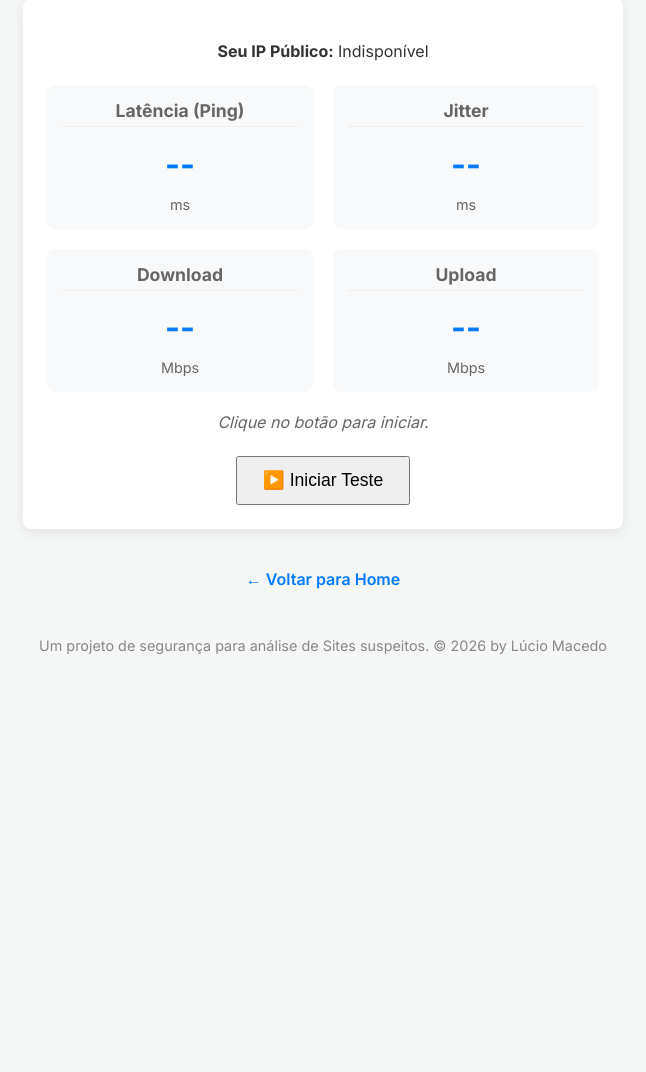
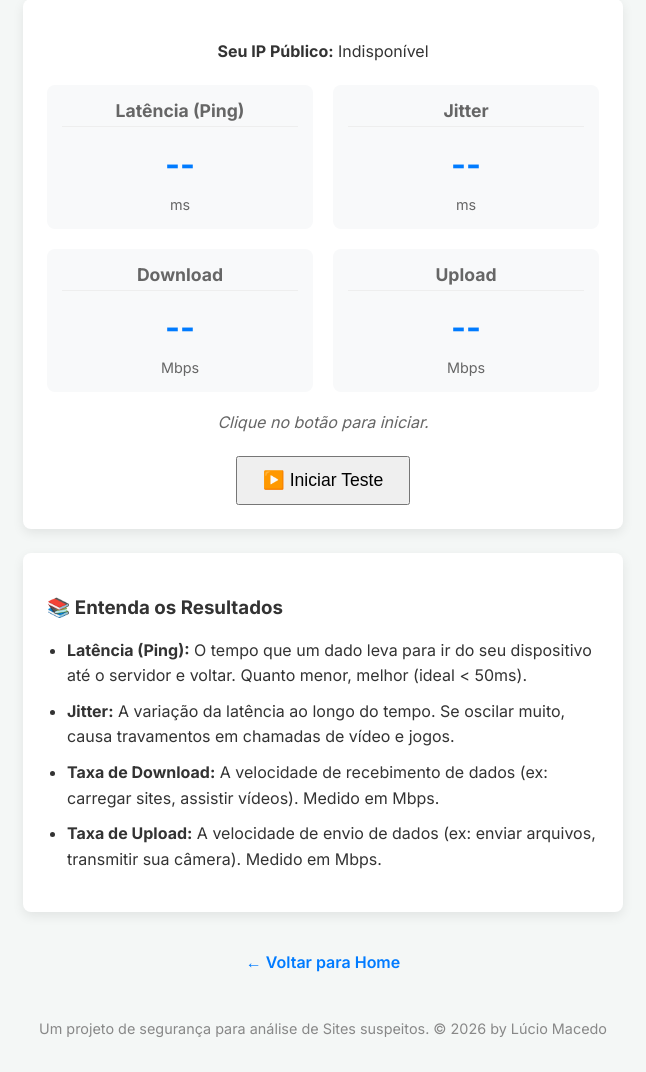
Before and after one commit to Luciomo/ConnectionsTest, a Flask app: page /connection in a window 1280 px wide. Shown: the part 198-1270 px from the top of the page, without its empty margins (317-963 px from the left). Before the commit the page ends 852 px from the top, so only its background shows below. Run offline with Flask 3, Linux system fonts and the light colour scheme; some libraries are stand-ins or nearby versions.

Commit message:
descrição do resultados

```diff
--- a/templates/connection.html
+++ b/templates/connection.html
@@ -174,5 +174,15 @@
         }
     </script>
 
+    <div class="card" style="margin-top: 20px;">
+        <h3>📚 Entenda os Resultados</h3>
+        <ul style="padding-left: 20px; line-height: 1.6;">
+            <li style="margin-bottom: 10px;"><strong>Latência (Ping):</strong> O tempo que um dado leva para ir do seu dispositivo até o servidor e voltar. Quanto menor, melhor (ideal < 50ms).</li>
+            <li style="margin-bottom: 10px;"><strong>Jitter:</strong> A variação da latência ao longo do tempo. Se oscilar muito, causa travamentos em chamadas de vídeo e jogos.</li>
+            <li style="margin-bottom: 10px;"><strong>Taxa de Download:</strong> A velocidade de recebimento de dados (ex: carregar sites, assistir vídeos). Medido em Mbps.</li>
+            <li style="margin-bottom: 10px;"><strong>Taxa de Upload:</strong> A velocidade de envio de dados (ex: enviar arquivos, transmitir sua câmera). Medido em Mbps.</li>
+        </ul>
+    </div>
+
     <a href="{{ url_for('index') }}" class="back-link">← Voltar para Home</a>
 {% endblock %}
```
